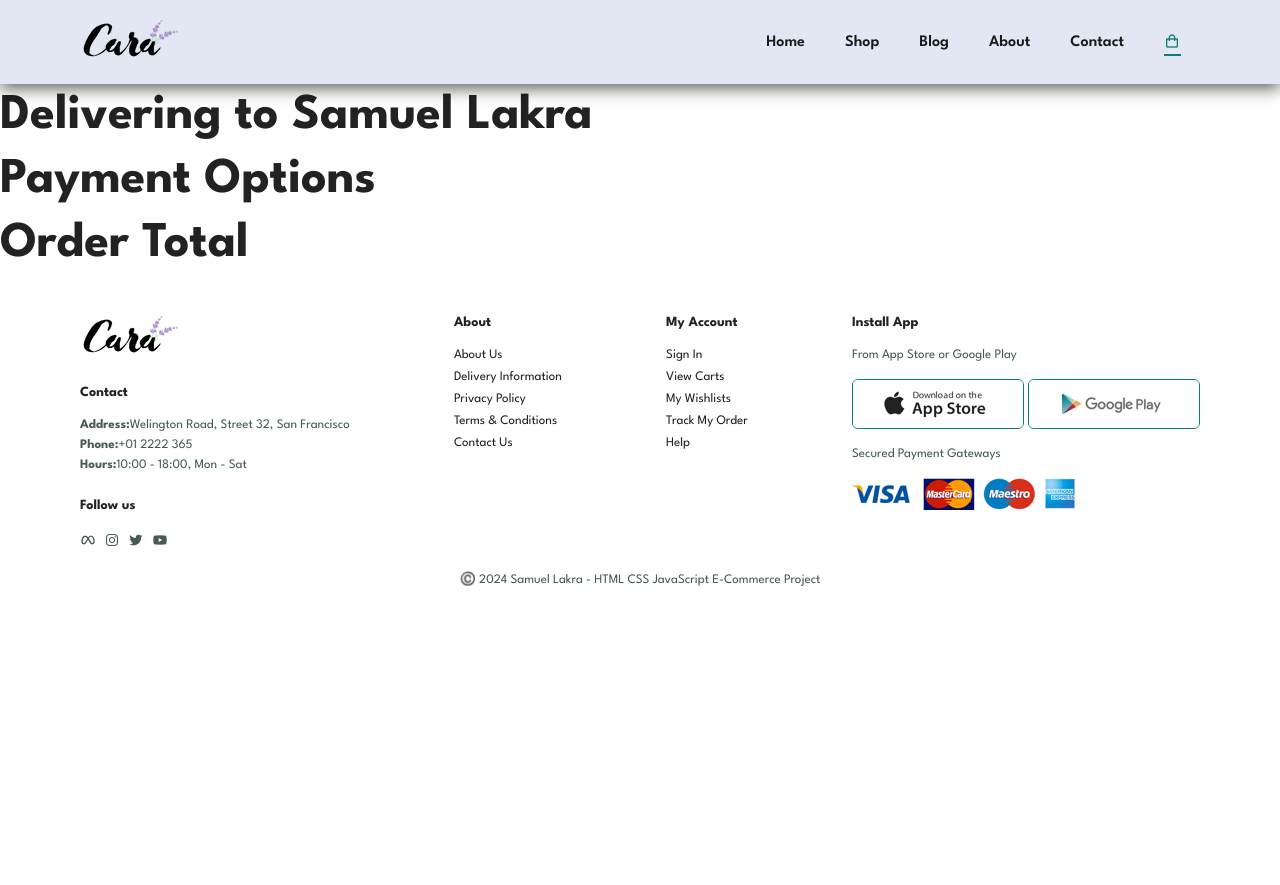
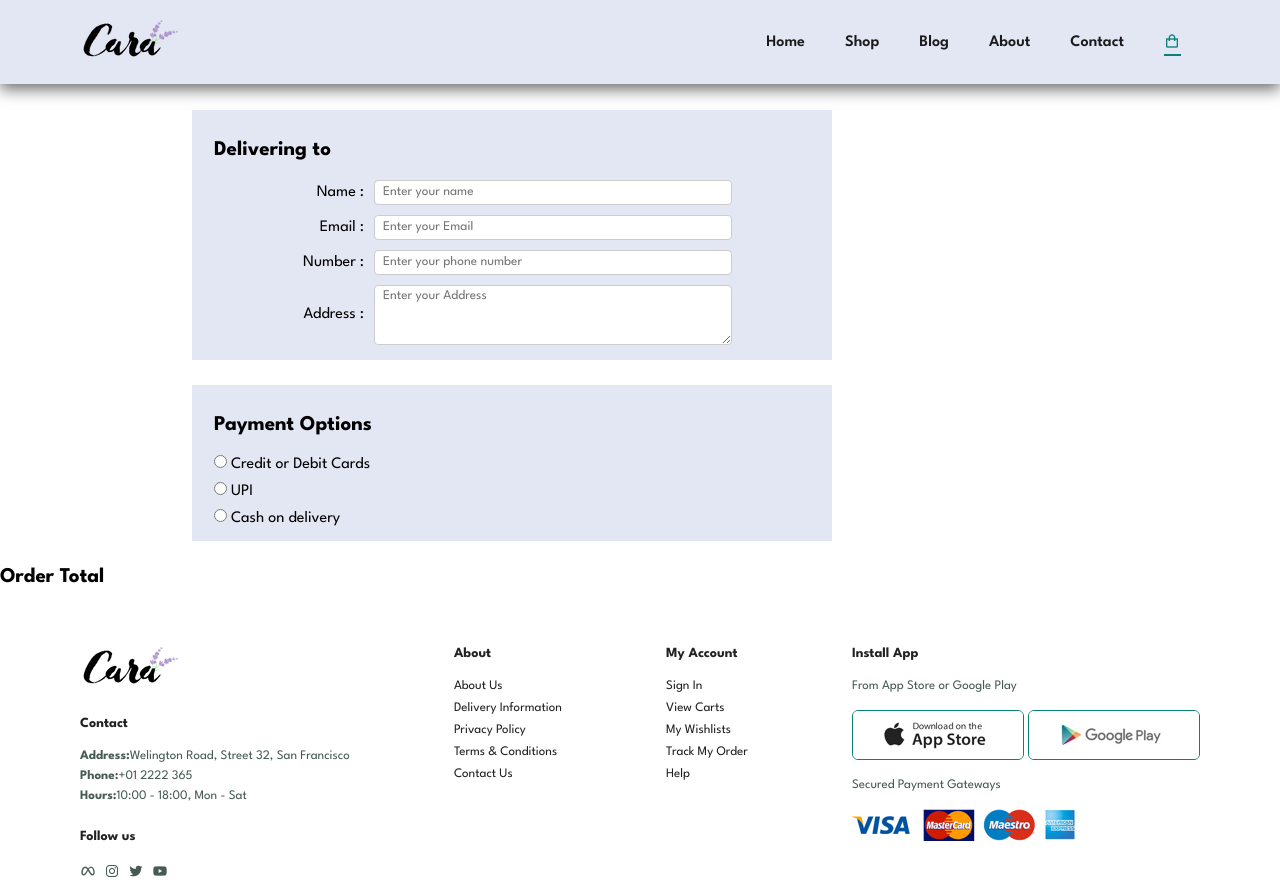
Before and after one commit to Ignix1290/E-Commerce-Project-JS, a plain HTML site: page checkout.html in a window 1280 px wide. Shown: the top 885 px of the page. Before the commit the page ends 800 px from the top, so only its background shows below. Drawn offline with nearby package versions, Linux system fonts and the light colour scheme.

Commit message:
working on checkout page

```diff
--- a/checkout.html
+++ b/checkout.html
@@ -28,16 +28,51 @@
         </div>
     </div>
 
-    <div id="address">
-        <h1>Delivering to Samuel Lakra</h1>
+    <div id="checkout-details">
+        <p class="checkout-heading">Delivering to</p>
+
+        <form id="checkout-form">
+            <div>
+                <label>Name : </label>
+                <input placeholder="Enter your name" type="text">
+            </div>
+            <div>
+                <label>Email : </label>
+                <input placeholder="Enter your Email" type="text">
+            </div>
+
+            <div>
+                <label>Number : </label>
+                <input placeholder="Enter your phone number" type="text">
+            </div>
+            <div>
+                <label>Address : </label>
+                <textarea placeholder="Enter your Address" type="text"></textarea>
+            </div>
+        </form>
     </div>
 
     <div id="payment">
-        <h1>Payment Options</h1>
+        <p class="checkout-heading">Payment Options</p>
+
+        <div id="payment-options">
+            <div>
+                <input name="payment" type="radio">
+                <label>Credit or Debit Cards</label>
+            </div>
+            <div>
+                <input name="payment" type="radio">
+                <label>UPI</label>
+            </div>
+            <div>
+                <input name="payment" type="radio">
+                <label>Cash on delivery</label>
+            </div>
+        </div>
     </div>
 
     <div id="order-total">
-        <h1>Order Total</h1>
+        <p class="checkout-heading">Order Total</p>
     </div>
 
     <footer class="div-p1">
--- a/styles.css
+++ b/styles.css
@@ -974,6 +974,65 @@ footer .copyright{
     padding: 40px;
 }
 
+/* Checkout Page */
+.checkout-heading{
+    font-size: 21px;
+    font-weight: bold;
+    color: black;
+}
+
+#checkout-details{
+    background-color: #E3E6F3;
+    width: 50%;
+    padding: 15px 22px;
+    margin: 2% 15%;
+}
+
+#payment{
+    background-color: #E3E6F3;
+    width: 50%;
+    padding: 15px 22px;
+    margin: 2% 15%;
+}
+
+#checkout-form {
+    display: flex;
+    flex-direction: column;
+    gap: 10px;
+}
+
+#checkout-form div {
+    display: flex;
+    align-items: center;
+    gap: 10px;
+}
+
+#checkout-form label {
+    width: 150px;
+    text-align: right;
+}
+
+#checkout-form input,
+#checkout-form textarea {
+    height: 25px;
+    width: 60%;
+    border: 1px solid #ccc;
+    border-radius: 4px;
+    padding: 4px 8px;
+    box-sizing: border-box;
+}
+
+#checkout-form textarea {
+    height: 60px;
+}
+
+
+#payment-options{
+    display: flex;
+    flex-direction: column;
+    gap: 10px;
+}
+
 /* Start Media Query */
 @media (max-width:799px){
     .div-p1{
```
Also changed, not shown: cart.html (+1 -1 lines).
